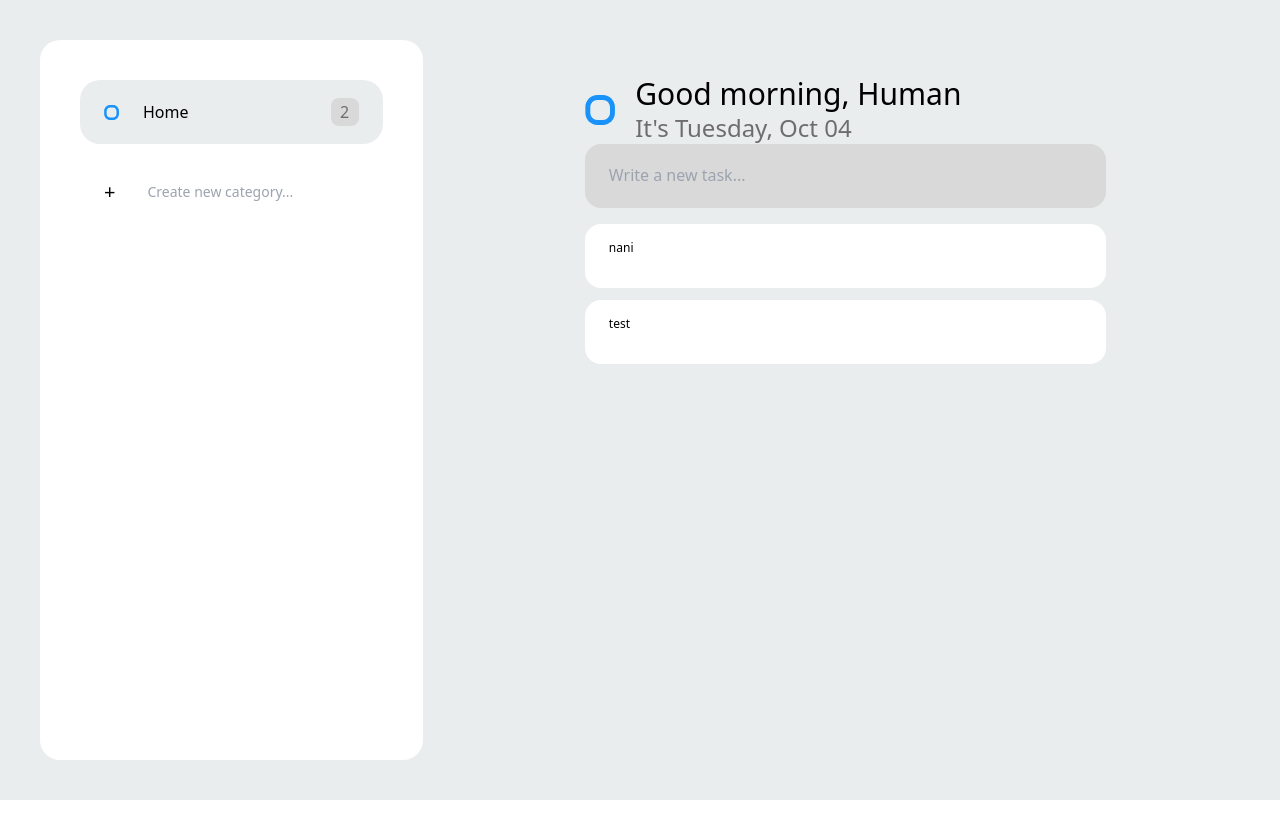
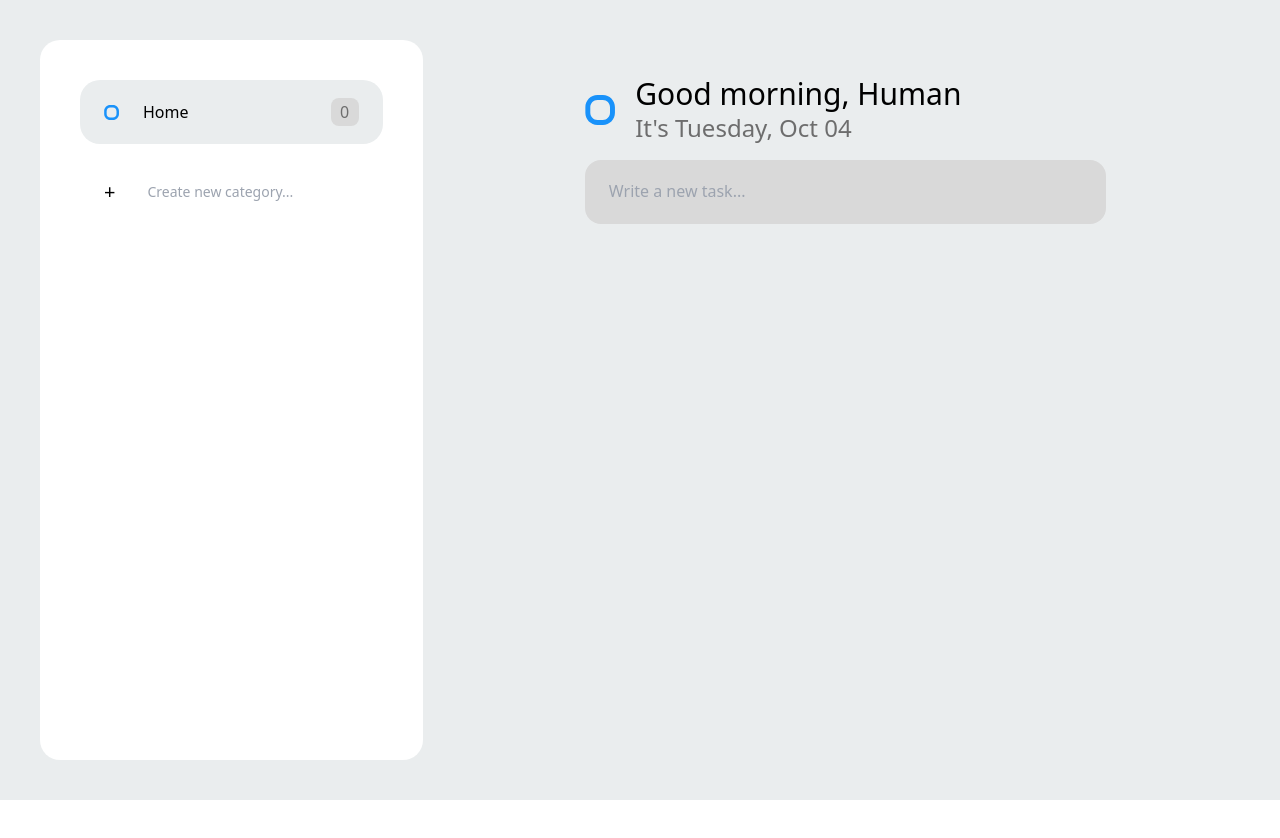
Before and after one commit to K3ndev/todo, a Next.js app: page / in a window 1280 px wide. Built offline with nearby package versions, Linux system fonts and the light colour scheme.

Commit message:
add some functions

```diff
--- a/components/input/index.tsx
+++ b/components/input/index.tsx
@@ -1,15 +1,23 @@
 import type { NextPage } from 'next'
-import React, { useState, useMemo } from 'react';
+import React, { useState, useMemo, useEffect } from 'react';
 import { useForm } from "react-hook-form";
 import { yupResolver } from '@hookform/resolvers/yup';
 import * as yup from "yup";
 import { useTodoStore } from '../../store/todoStore'
+import _ from 'lodash';
 
 
 // type safe
 interface IFormInputs {
     todoList: string
 }
+
+interface categoryList {
+    categoryName: string,
+    isUsed: boolean,
+    todoList: []
+}
+
 // validation
 const schema = yup.object({
     todoList: yup.string().required(),
@@ -18,25 +26,44 @@ const schema = yup.object({
 export const Input: NextPage = () => {
 
     // zustand
-    const { categoryList, addTodo } = useTodoStore<any>((state) => state)
-    // console.log(categoryList)
+    const { categoryList, resetEverything } = useTodoStore<any>((state) => state)
 
     // states
+    const [tempCategoryList, setTempCategoryList] = useState<any>([])
     const [todoList, setTodoList] = useState<string[]>([])
+    // filtered data
+    const result = (() => {
+        return categoryList.filter((item: categoryList) => {
+            return item.isUsed === true
+        })
+    })()
+
 
     // Fn
+    //  to get the isUsed that is true, return a data
+    const getIsUsedData = (() => {
+        return categoryList.filter((item: categoryList) => item.isUsed)
+    })()
+    //  to get the isUsed that is true, return an index
+    const getIsUsedIndex = (() => {
+        return categoryList.map((item: categoryList) => item.isUsed).indexOf(true)
+    })()
+
+    // changing the todoList array
+    const changeTodoList = () => {
+
+    }
+
+    // finding IsUsed === true
+    const isTodoList = (input: string) => {
+        return todoList.some((item) => {
+            return item === input
+        })
+    }
+    // reverse
     const getTodoListReverse = useMemo(() => {
         return todoList.reverse()
     }, [todoList])
-
-    // Fn for submit
-    const onSubmitHandler = (data: IFormInputs) => {
-        setTodoList((prev) => {
-            return [...prev, data.todoList]
-        })
-        // addTodo(getUniqueId, getTodoListReverse)
-        reset()
-    }
 
     // hook for react form
     const {
@@ -47,7 +74,37 @@ export const Input: NextPage = () => {
         resolver: yupResolver(schema)
     });
 
+    // Fn for submit
+    function onSubmitHandler(data: IFormInputs) {
+        if (!isTodoList(data.todoList)) {
+            setTodoList((prev) => {
+                return [...prev, data.todoList]
+            })
+        }
+        reset()
 
+        tempCategoryList[getIsUsedIndex].todoList = todoList
+        resetEverything(tempCategoryList)
+        // changing the data in the store
+    }
+
+    //
+    useEffect(() => {
+        let deepClone = _.cloneDeep(categoryList);
+        setTempCategoryList(deepClone)
+
+    }, [categoryList])
+
+    //
+    useEffect(() => {
+        setTodoList(() => {
+            return [...result[0].todoList]
+        })
+        // eslint-disable-next-line react-hooks/exhaustive-deps
+    }, [])
+
+    // console.log(tempCategoryList)
+    // console.log(categoryList)
     return (
         <form action="#" onSubmit={handleSubmit(onSubmitHandler)} className='w-full'>
             <label htmlFor="todoList">
--- a/components/sidebar/index.tsx
+++ b/components/sidebar/index.tsx
@@ -12,11 +12,6 @@ import { AiOutlineDelete } from 'react-icons/ai'
 // type safe
 interface IFormInputs {
     todoCategory: string
-}
-interface store {
-    categoryList: [],
-    currentCategory: '',
-    reset: () => void,
 }
 
 interface categoryList {
@@ -35,11 +30,10 @@ const schema = yup.object({
 export const Sidebar: NextPage = () => {
 
     // store
-    const { categoryList, addTodo, resetEverything } = useTodoStore<any>((states) => states)
+    const { categoryList, addTodo, resetEverything } = useTodoStore<any>((states: any) => states)
 
     // states
     const [currentCategory, setCurrentCategory] = useState<string[]>([])
-    const [inputCurrent, setInputCurrent] = useState('')
     const tempCategory = categoryList;
 
     // for auto animate
@@ -48,34 +42,31 @@ export const Sidebar: NextPage = () => {
     const {
         register,
         handleSubmit,
-        reset,
+        reset: inputReset,
     } = useForm<IFormInputs>({
         resolver: yupResolver(schema)
     });
 
 
     // Fn
+    // finding the input that user enter and return boolean
     const isCategory = (input: string) => {
         return categoryList.find((item: categoryList) => {
             return item.categoryName === input
         })
     }
-    const getAllCurrentCategory = () => {
-        categoryList.map((item: categoryList) => {
-            setCurrentCategory((prev) => {
-                return [...prev, item.categoryName];
-            })
-        })
-    }
+    // return index of isUsed
     const getIsUsedIndex = () => {
         return categoryList.map((item: categoryList) => item.isUsed).indexOf(true)
     }
+    // when you hit enter after you enter something in the input
     const onSubmitHandler = (data: IFormInputs) => {
         if (isCategory(data.todoCategory) === undefined) {
             addTodo(data.todoCategory, [])
         }
-        reset()
+        inputReset()
     }
+    // when the todoCategory clicked
     const onClickHandler = (categoryName: string) => {
         // i don't know how to use map inside of set() in zustand so this is temporary
         const reset = () => {
@@ -91,6 +82,7 @@ export const Sidebar: NextPage = () => {
         reset();
         resetEverything(tempCategory)
     }
+    // deleting the category
     const onDeleteClickHandler = (categoryName: string) => {
         const findIndex = () => {
             return tempCategory.map((item: categoryList) => {
@@ -100,6 +92,8 @@ export const Sidebar: NextPage = () => {
         tempCategory.splice(findIndex(), 1);
         resetEverything(tempCategory)
     }
+
+
 
     return (
         <aside className='hidden lg:inline-flex justify-center p-10 w-[45%] h-[90vh] bg-white rounded-[20px]'>
--- a/components/todoList/index.tsx
+++ b/components/todoList/index.tsx
@@ -20,7 +20,7 @@ export const TodoList: NextPage = () => {
     const [parent] = useAutoAnimate<HTMLDivElement>()
 
     // zustand
-    const { categoryList } = useTodoStore<any>((states) => states)
+    const { categoryList, resetEverything } = useTodoStore<any>((states) => states)
 
     // get isUsed
 
@@ -29,15 +29,11 @@ export const TodoList: NextPage = () => {
         return Math.floor(Math.random() * Math.floor(Math.random() * Date.now()))
     }
 
-    const getIsUsed = () => {
+    const result = (() => {
         return categoryList.filter((item: categoryList) => {
             return item.isUsed === true
         })
-    }
-    const result = getIsUsed()
-
-
-
+    })()
 
 
     return (
@@ -46,7 +42,7 @@ export const TodoList: NextPage = () => {
             <Input />
 
             {/* list */}
-            <div ref={parent} className='w-full h-[77vh] scrollbar-hide flex flex-col gap-3'>
+            <div ref={parent} className='w-full h-[75vh] scrollbar-hide flex flex-col gap-3'>
 
                 {/*  */}
                 {
--- a/package.json
+++ b/package.json
@@ -13,6 +13,7 @@
     "@hookform/resolvers": "^2.9.8",
     "@mantine/next": "^5.5.2",
     "date-fns": "^2.29.3",
+    "lodash": "^4.17.21",
     "next": "12.3.1",
     "react": "18.2.0",
     "react-dom": "18.2.0",
--- a/pages/index.tsx
+++ b/pages/index.tsx
@@ -37,7 +37,7 @@ const Home: NextPage = () => {
         <section className='flex flex-col gap-7 w-full h-[90vh] items-center'>
 
 
-          <div className='w-full lg:w-[66%]'>
+          <div className='w-full lg:w-[66%] flex flex-col gap-4'>
 
             <div className='w-full flex justify-start mt-9'>
               <div className='flex gap-5'>
--- a/store/todoStore.ts
+++ b/store/todoStore.ts
@@ -15,12 +15,10 @@ export const useTodoStore = create((set, get) => ({
         {
             categoryName: 'Home',
             isUsed: true,
-            todoList: ['nani', 'test']
+            todoList: []
         }
 
     ],
-    currentCategory: '',
-
 
     // computed
 
@@ -32,9 +30,6 @@ export const useTodoStore = create((set, get) => ({
             categoryList: [...state.categoryList, { categoryName: category, isUsed: false, todoList: todoList }]
         }))
     },
-    addList: (index: number) => set((state: []) => ({
-
-    })),
     resetEverything: (newArr: []) => {
         set((state: { categoryList: [] }) => ({
             categoryList: newArr
```
Also changed, not shown: 1 other file (tests, documents, lock files or other folders).
